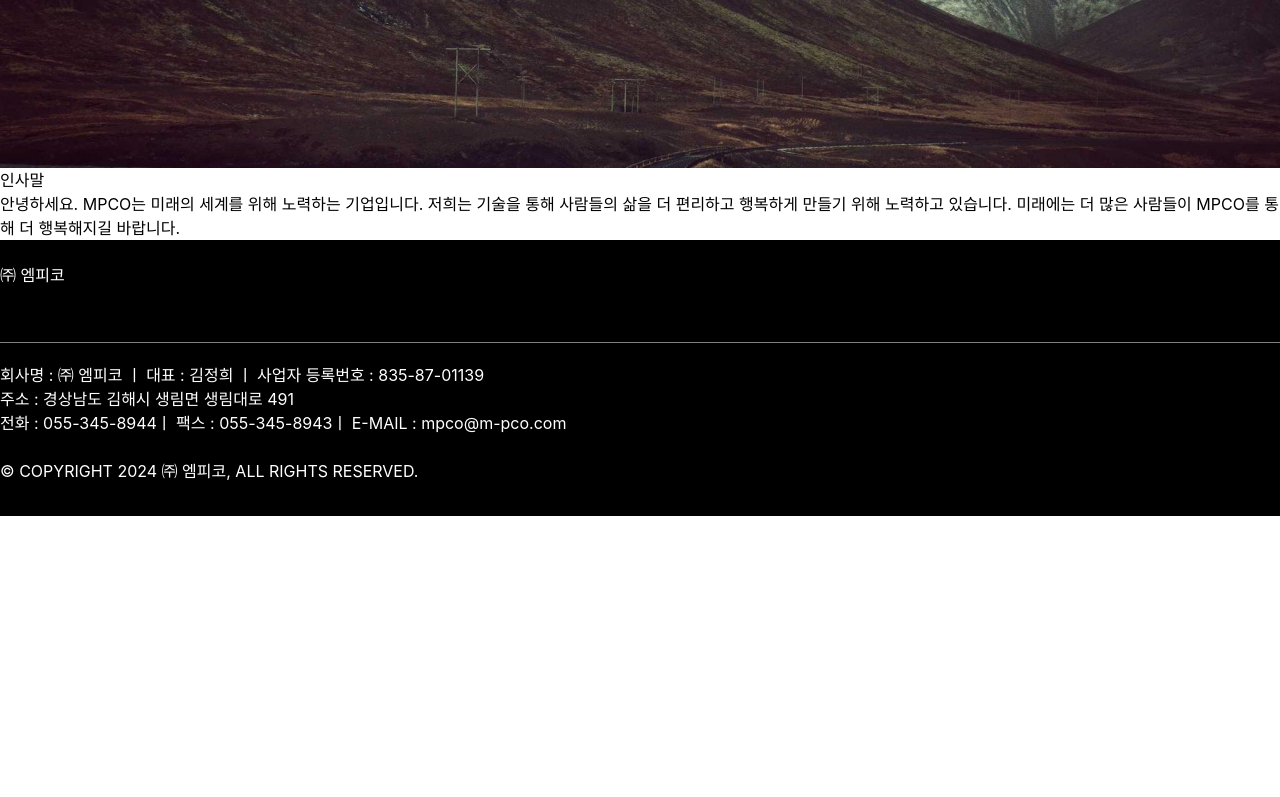
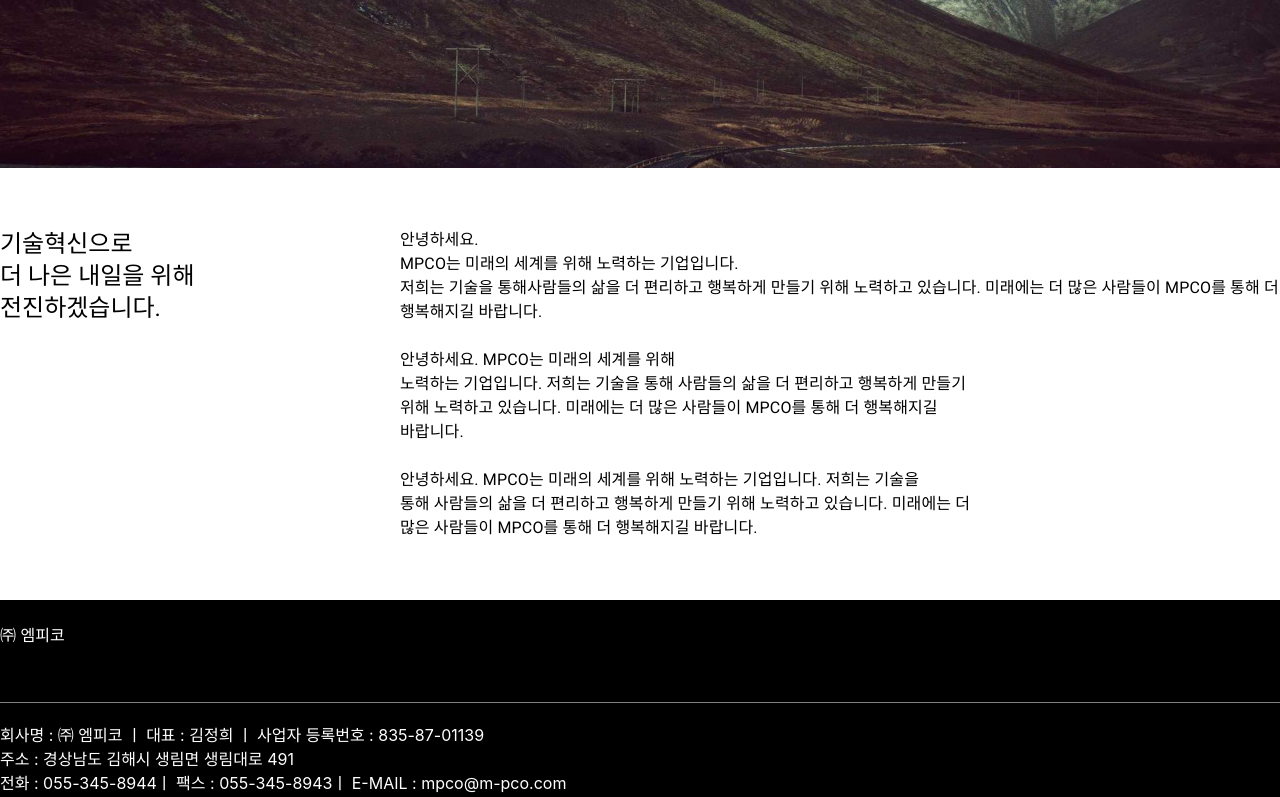
Before and after one commit to MPCO-Web/mpco-web, a React (Create React App) app: page /about/greetings in a window 1280 px wide. Shown: the part 512-1309 px from the top of the page. Before the commit the page ends 1028 px from the top, so only its background shows below. Built offline with nearby package versions, Linux system fonts and the light colour scheme; the HTML template or start-up script is replaced by a standard one.

Commit message:
feat(domain): greetings page

```diff
--- a/src/domains/about/pages/GreetingsPage.tsx
+++ b/src/domains/about/pages/GreetingsPage.tsx
@@ -52,12 +52,53 @@ const GreetingsPage = () => {
 			</section>
 			<Banner text="MPCO에 방문해 주셔서 감사합니다." />
 			<section className="w-full max-w-screen-xl mx-auto">
-				<h3>인사말</h3>
-				<p>
-					안녕하세요. MPCO는 미래의 세계를 위해 노력하는 기업입니다. 저희는 기술을 통해 사람들의
-					삶을 더 편리하고 행복하게 만들기 위해 노력하고 있습니다. 미래에는 더 많은 사람들이 MPCO를
-					통해 더 행복해지길 바랍니다.
-				</p>
+				<div
+					className={css`
+						width: 100%;
+						padding: 60px 0px;
+					`}
+				>
+					<div
+						className={css`
+							width: 100%;
+							display: flex;
+						`}
+					>
+						<div
+							className={css`
+								flex: 0 0 400px;
+							`}
+						>
+							<Typography variant="h5">기술혁신으로</Typography>
+							<Typography variant="h5">더 나은 내일을 위해</Typography>
+							<Typography variant="h5">전진하겠습니다.</Typography>
+						</div>
+						<div
+							className={css`
+								flex: 1 1 auto;
+							`}
+						>
+							<Typography
+								sx={{
+									whiteSpace: 'pre-line',
+								}}
+							>
+								{`안녕하세요.
+								MPCO는 미래의 세계를 위해 노력하는 기업입니다.
+								저희는 기술을 통해사람들의 삶을 더 편리하고 행복하게 만들기 위해 노력하고 있습니다. 미래에는 더 많은 사람들이 MPCO를 통해 더 행복해지길 바랍니다.
+
+								안녕하세요. MPCO는 미래의 세계를 위해
+								노력하는 기업입니다. 저희는 기술을 통해 사람들의 삶을 더 편리하고 행복하게 만들기
+								위해 노력하고 있습니다. 미래에는 더 많은 사람들이 MPCO를 통해 더 행복해지길
+								바랍니다.
+
+								안녕하세요. MPCO는 미래의 세계를 위해 노력하는 기업입니다. 저희는 기술을
+								통해 사람들의 삶을 더 편리하고 행복하게 만들기 위해 노력하고 있습니다. 미래에는 더
+								많은 사람들이 MPCO를 통해 더 행복해지길 바랍니다.`}
+							</Typography>
+						</div>
+					</div>
+				</div>
 			</section>
 		</>
 	);
```
